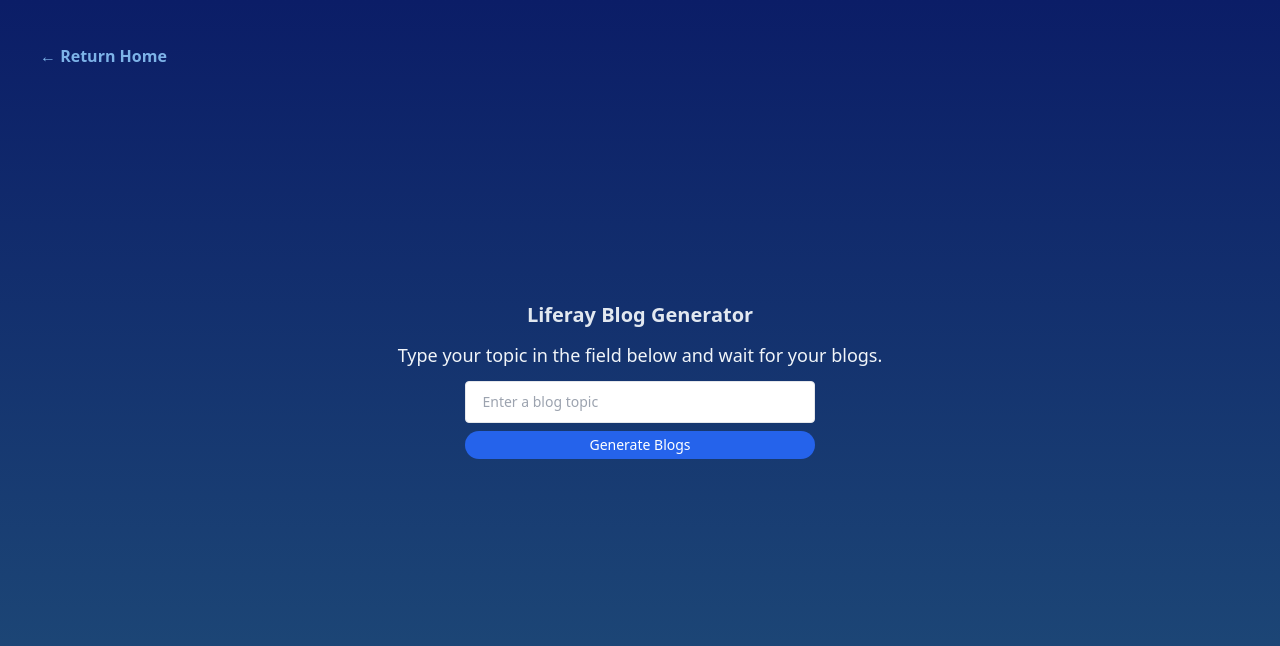
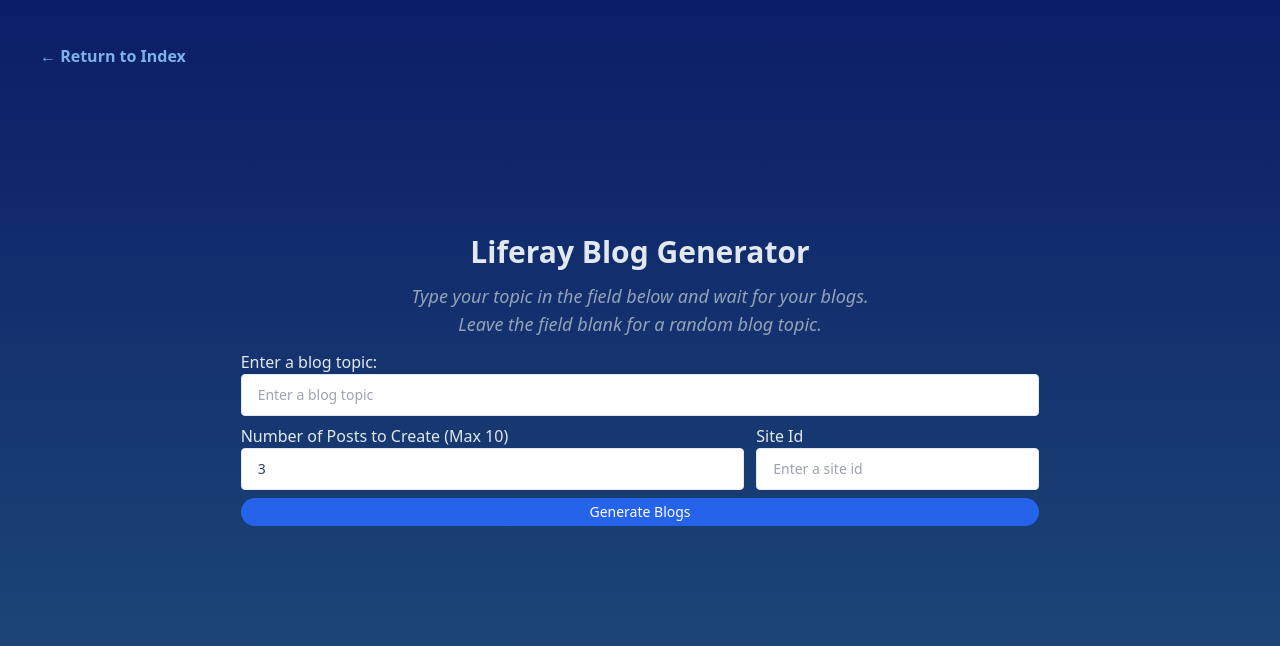
Before and after one commit to weskempa-liferay/liferay-openai-demo-wizard, a Next.js app: page /blogs in a window 1280 px wide. Shown: the top 646 px of the page. Built offline with nearby package versions, Linux system fonts and the light colour scheme.

Commit message:
Success! Blogs is working. Yey!

```diff
--- a/pages/api/blogs.ts
+++ b/pages/api/blogs.ts
@@ -6,22 +6,67 @@
 const openai = new OpenAIApi(configuration);
 
 export default async function (req, res) {
-  const completion = await openai.createCompletion({
+
+  console.log("requesting " + req.body.blogNumber + " blogs");
+  const runCount = req.body.blogNumber;
+  const runCountMax = 10;
+
+  let completion;
+  let blogJson, apiPath, blogResponse;
+  const axios = require("axios");
+  const blogContentSet = [];
+
+  const usernamePasswordBuffer = Buffer.from(
+    process.env.LIFERAY_ADMIN_EMAIL_ADDRESS +
+    ':' + process.env.LIFERAY_ADMIN_PASSWORD);
+
+  const base64data = usernamePasswordBuffer.toString('base64');
+
+  let headerObj = {
+    headers: {
+      'Authorization': 'Basic ' + base64data,
+      'Content-Type': 'application/json'
+    }
+  };
+
+  for(let i=0; i<runCount; i++){
+    completion = await openai.createCompletion({
       model: "text-davinci-003",
-    prompt: reviewPrompt(req.body.product),
-    max_tokens: 150,
+      prompt: reviewPrompt(req.body.blogTopic),
+      max_tokens: 1000,
       temperature: 0.8,
       top_p: 1.0,
       frequency_penalty: 0.5,
       presence_penalty: 0.0
     });
-  res.status(200).json({ result: completion.data.choices[0].text });
+
+    blogJson = JSON.parse(completion.data.choices[0].text);
+    blogContentSet.push(blogJson);
+
+    if(i=>runCountMax)break;
+  }
+
+  console.log(blogContentSet);
+
+    try {
+      apiPath = process.env.LIFERAY_PATH + "/o/headless-delivery/v1.0/sites/"+req.body.siteId+"/blog-postings/batch";
+
+      blogResponse = await axios.post(apiPath, blogContentSet, headerObj);
+    }
+    catch(apiError) {
+      console.log("error creating prblogoduct " + req.body.blogTopic + " -- " + apiError);
+    }
+
+  res.status(200).json({ result: JSON.stringify(blogContentSet) });
 }
 
 function reviewPrompt(productName) {
   return `Topic: Breakfast
-  Two-Sentence Story: As the morning sun painted the kitchen in warm hues, Sarah savored the simple joy of breakfast – the aroma of freshly brewed coffee and the crisp sound of bacon sizzling in the pan. Amidst the routine, she found a moment of serenity, a daily ritual that turned ordinary mornings into a comforting embrace of flavors and quiet reflection.
-
+  json blog post: {
+    "alternativeHeadline": "Sarah enjoyed a peaceful breakfast as a comforting ritual.",
+    "articleBody": "As the morning sun painted the kitchen in warm hues, Sarah savored the simple joy of breakfast – the aroma of freshly brewed coffee and the crisp sound of bacon sizzling in the pan. Amidst the routine, she found a moment of serenity, a daily ritual that turned ordinary mornings into a comforting embrace of flavors and quiet reflection.",
+    "headline": "Sarah' Breakfast Ritual"
+  }
   Topic: ${productName}
-  Two-Sentence Story:`;
+  json blog post:`;
 }
--- a/pages/api/products.ts
+++ b/pages/api/products.ts
@@ -1,6 +1,4 @@
 import { Configuration, OpenAIApi } from "openai";
-
-
 
 const configuration = new Configuration({
   apiKey: process.env.OPENAI_API_KEY,
--- a/pages/blogs.tsx
+++ b/pages/blogs.tsx
@@ -8,7 +8,9 @@
 export default function Review() {
   // Create a ref for the div element
   const textDivRef = useRef<HTMLDivElement>(null);
-  const [productInput, setProductInput] = useState("");
+  const [blogTopicInput, setBlogTopicInput] = useState("");
+  const [siteIdInput, setSiteIdInput] = useState("");
+  const [blogNumberInput, setBlogNumberInput] = useState("3");
   const [result, setResult] = useState(() => "");
   const [isLoading, setIsLoading] = useState(false);
 
@@ -20,7 +22,7 @@
       headers: {
         "Content-Type": "application/json",
       },
-      body: JSON.stringify({ product: productInput }),
+      body: JSON.stringify({ blogTopic: blogTopicInput, siteId: siteIdInput, blogNumber: blogNumberInput }),
     });
     const data = await response.json();
     console.log("data", data);
@@ -29,7 +31,7 @@
     const hljsResult = hljs.highlightAuto(data.result).value;
     setResult(hljsResult);
 
-    setProductInput("");
+    setBlogTopicInput("");
     setIsLoading(false);
   }
 
@@ -48,27 +50,60 @@
             className="rounded-xl p-1 text-white "
             href="/"
           >
-            <h3 className="text-1xl font-bold text-[hsl(210,70%,70%)]">← Return Home</h3>
+            <h3 className="text-1xl font-bold text-[hsl(210,70%,70%)]">← Return to Index</h3>
           </Link>
         </div>
 
-        <h3 className="text-slate-200 font-bold text-xl mb-3">
+        <h3 className="text-slate-200 font-bold text-3xl mb-3">
           Liferay Blog Generator
         </h3>
-        <p className="text-slate-100 text-lg mb-3">
-          Type your topic in the field below and wait for your blogs.
+        <p className="text-slate-400 text-center text-lg mb-3">
+          <i>Type your topic in the field below and wait for your blogs. <br/> Leave the field blank for a random blog topic.</i>
         </p>
         <form onSubmit={onSubmit}>
+          <label className="text-slate-200">
+            Enter a blog topic:
             <input
                 className="text-sm text-gray-base w-full
                                    mr-3 py-5 px-4 h-2 border
-                              border-gray-200 rounded mb-2"
+                                  border-gray-200 text-slate-700 rounded mb-2"
                 type="text"
-            name="product"
+                name="topic"
                 placeholder="Enter a blog topic"
-            value={productInput}
-            onChange={(e) => setProductInput(e.target.value)}
+                value={blogTopicInput}
+                onChange={(e) => setBlogTopicInput(e.target.value)}
               />
+          </label>
+
+          <div className="flex flex-row">
+
+          <label className="text-slate-200 w-70 mr-3">
+              Number of Posts to Create (Max 10)
+              <input
+                className="text-sm text-gray-base w-full
+                                  py-5 px-4 h-2 border
+                                  border-gray-200 text-slate-700 rounded mb-2"
+                type="text"
+                name="blogNumber"
+                placeholder="Number of blog posts"
+                value={blogNumberInput}
+                onChange={(e) => setBlogNumberInput(e.target.value)}
+              />
+            </label>
+            <label className="text-slate-200 w-30">
+              Site Id
+              <input
+                className="text-sm text-gray-base w-full
+                                   py-5 px-4 h-2 border
+                                  border-gray-200 text-slate-700 rounded mb-2"
+                type="text"
+                name="siteId"
+                placeholder="Enter a site id"
+                value={siteIdInput}
+                onChange={(e) => setSiteIdInput(e.target.value)}
+              />
+            </label>
+          </div>
 
           <button
             className="text-sm w-full bg-blue-600 h-7 text-white
--- a/pages/products.tsx
+++ b/pages/products.tsx
@@ -48,11 +48,11 @@
             className="rounded-xl p-1 text-white "
             href="/"
           >
-            <h3 className="text-1xl font-bold text-[hsl(210,70%,70%)]">← Return Home</h3>
+            <h3 className="text-1xl font-bold text-[hsl(210,70%,70%)]">← Return to Index</h3>
           </Link>
         </div>
 
-        <h3 className="text-slate-200 font-bold text-xl mb-3">
+        <h3 className="text-slate-200 font-bold text-3xl mb-3">
           Liferay Product Generator
         </h3>
         <p className="text-slate-400 text-center text-lg mb-3">
```
Lines whose indentation alone changed are shown as unchanged.
